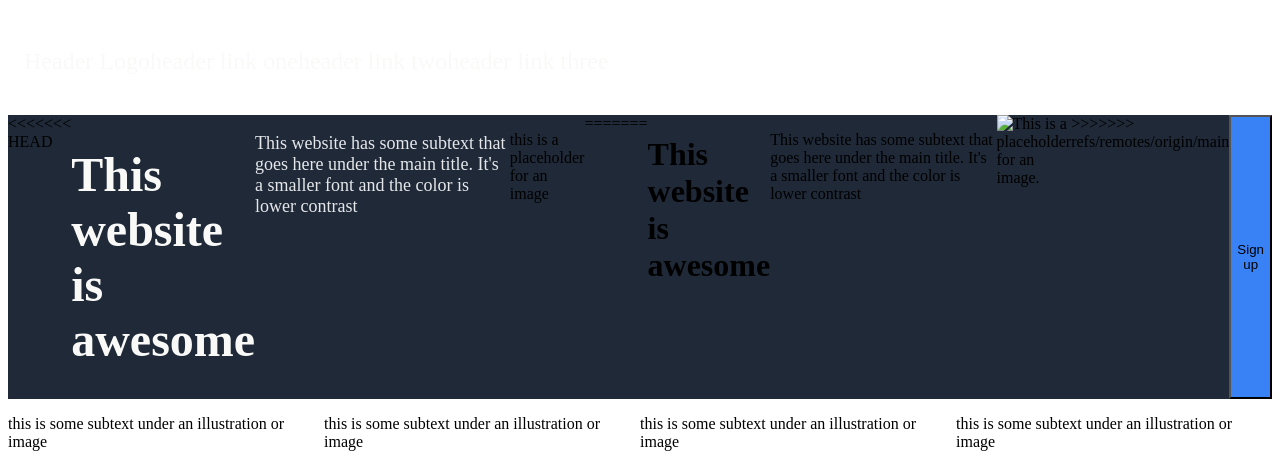
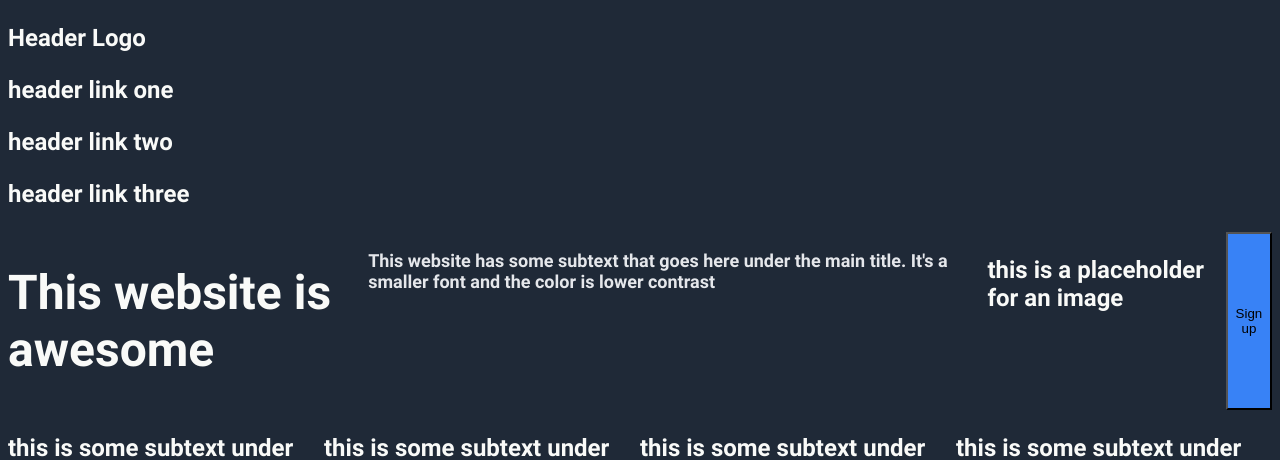
Before and after one commit to KeychainOcelot/Odin-Project-Landing-Page, a plain HTML site: page index.html in a window 1280 px wide. Shown: the top 460 px of the page. Drawn offline with Linux system fonts and the light colour scheme.

Commit message:
Fixed my git mess up. Have to re-do text size.

```diff
--- a/index.html
+++ b/index.html
@@ -16,15 +16,9 @@
         <p class="right-link">header link three</p>
     </div>
     <div class="welcome">
-<<<<<<< HEAD
         <h1 class="hero">This website is awesome</h1>
         <p class="sub-hero">This website has some subtext that goes here under the main title. It's a smaller font and the color is lower contrast</p>
         <p class="image">this is a placeholder for an image</p>
-=======
-        <h1>This website is awesome</h1>
-        <p>This website has some subtext that goes here under the main title. It's a smaller font and the color is lower contrast</p>
-        <img src="" class="placeholder" alt="This is a placeholder for an image.">
->>>>>>> refs/remotes/origin/main
         <button>Sign up</button>
     </div>
     <div class="randominfo">
--- a/styles.css
+++ b/styles.css
@@ -5,24 +5,7 @@
 
 
 body {
-<<<<<<< HEAD
-    font-family: 'Lucida Sans', 'Lucida Sans Regular', 'Lucida Grande', 'Lucida Sans Unicode', Geneva, Verdana, sans-serif;
-    background-color: white;
-    color: black;
-}
-
-.container {
-    display: flex;
-    flex-direction: column;
-}
-
-.header {
-    display: flex;
-    flex-direction: row;
-    padding: 16px;
-=======
     font-family: Roboto-Bold, sans-serif;
->>>>>>> refs/remotes/origin/main
     background-color: #1f2937;
     color: #F9FAF8;
     font-size: 24px;
```
